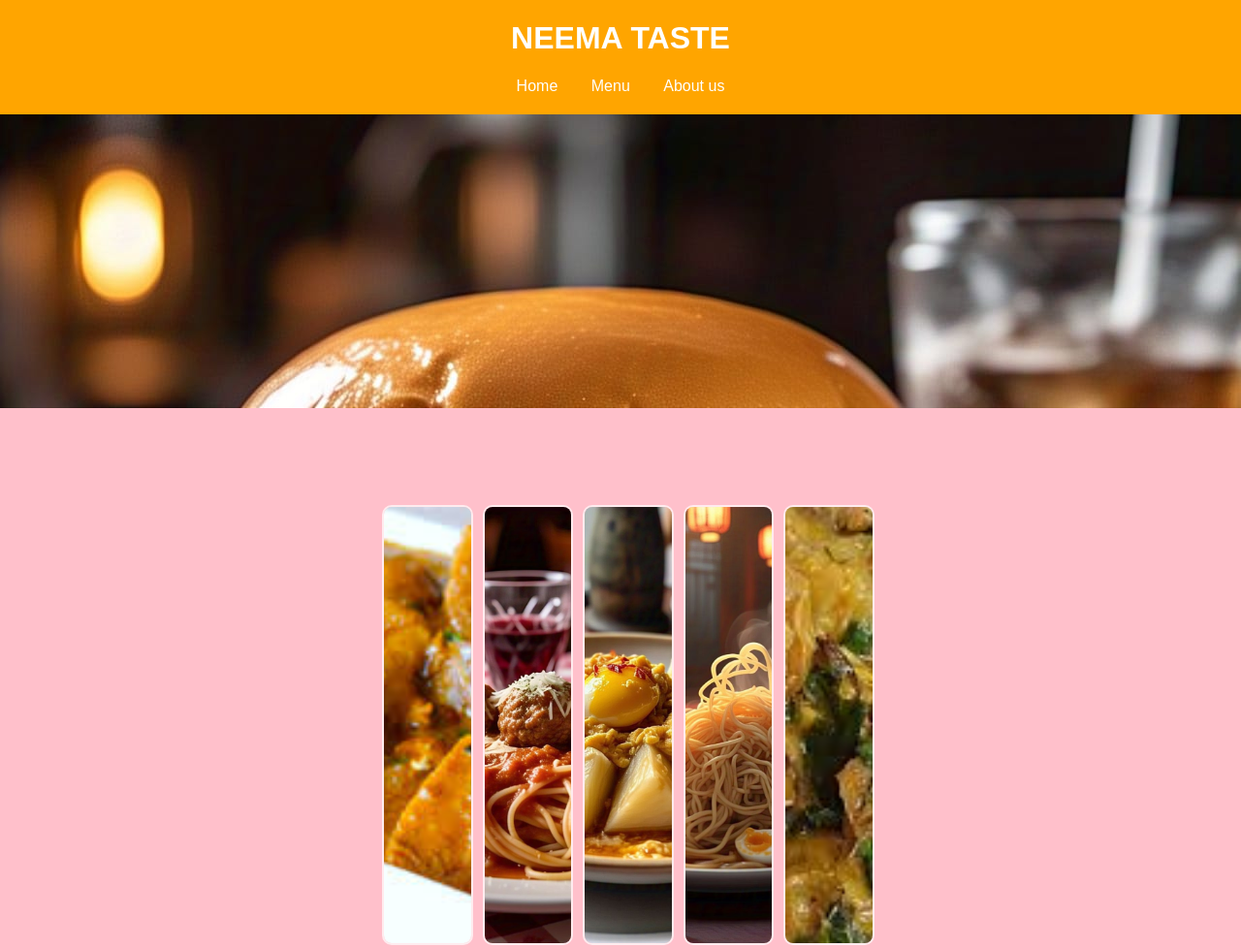
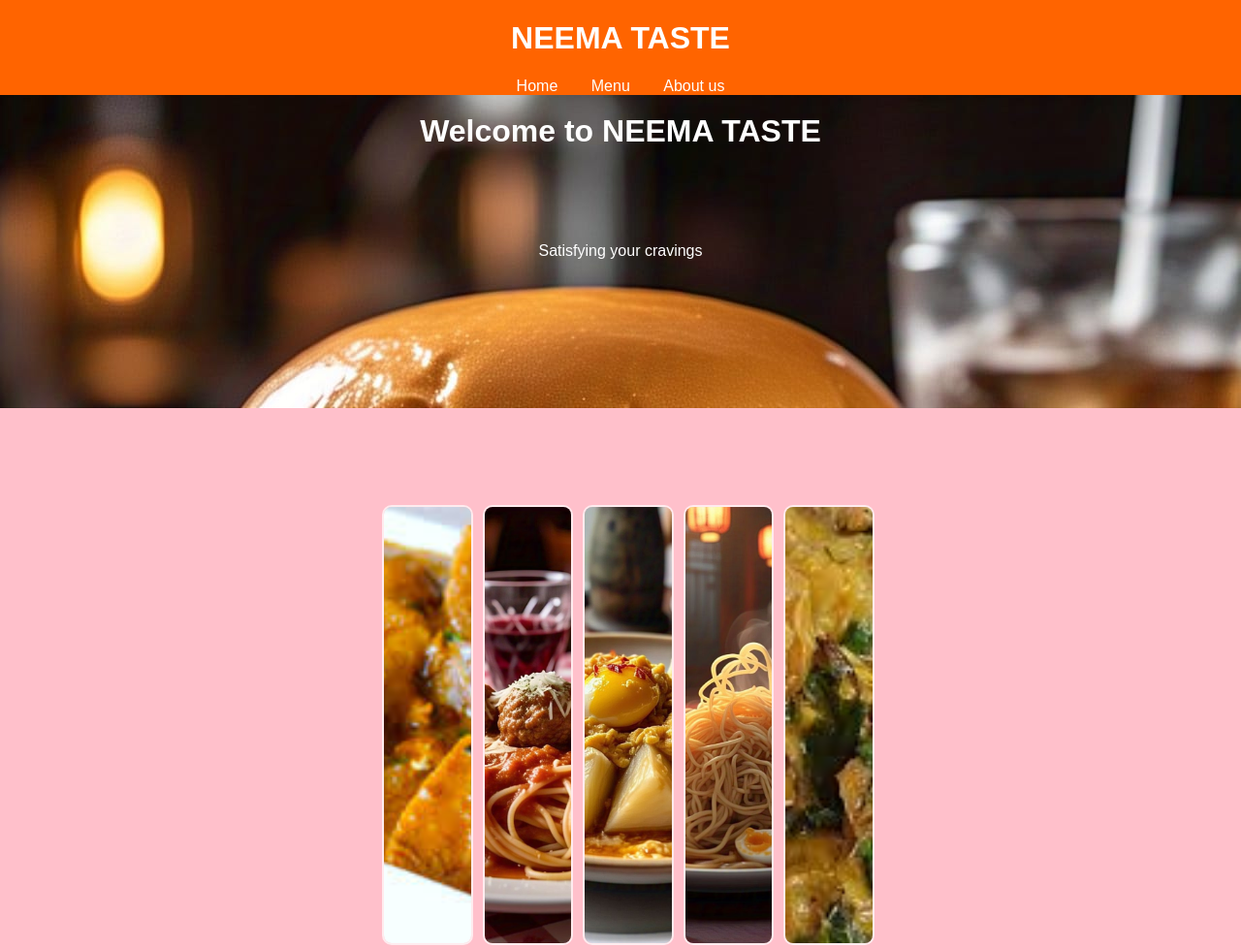
Before and after one commit to techdoc74/neema-taste-website, a plain HTML site: page index.html in a window 1280 px wide. Shown: the top 978 px of the page at 97% size. Drawn offline with Linux system fonts and the light colour scheme.

Commit message:
changed nav bar for pages

```diff
--- a/about.css
+++ b/about.css
@@ -12,7 +12,7 @@ body {
 }
 
 header {
-    background: orange; /* orange */
+    background: rgba(255, 100, 0, 150); /* orange */
     color: white;
     padding: 10px 0;
     height: 10%;
--- a/index.html
+++ b/index.html
@@ -21,8 +21,9 @@
 </header>
 
 <div class="hero">
-    <h1>Welcome to NEEMA TASTEvv</h1>
-    <p>satisfying Your Cravings</p>
+    <h1 class="heroos"></h1>
+   <h1> <p class="heroo">Welcome to NEEMA TASTE</p></h1>
+   <p>Satisfying your cravings </p>
 </div>
 
 
--- a/menu.css
+++ b/menu.css
@@ -1,5 +1,5 @@
 header {
-    background-color: orange;
+    background-color: rgba(255, 100, 0, 150);
     color: white;
     padding: 0;
     margin: 0;
--- a/neemah.css
+++ b/neemah.css
@@ -5,7 +5,7 @@ body {
     background-color: pink;
 }
 header {
-    background-color: orange;
+    background-color: rgba(255, 100, 0, 150);
     color: white;
     padding: 0;
     margin: 0;
@@ -13,6 +13,7 @@ header {
     position: fixed;
     top: 0;
     width: 100%;
+    height: 98px;
     text-align: center;
 
 
@@ -47,6 +48,12 @@ nav a {
     text-align: center;
 
 
+}
+.heroo{
+    padding-bottom: 5%;
+}
+.heroos{
+    padding-bottom: 5%;
 }
 .menu {
     padding: 20px;
```
Also changed, not shown: about.html (+1 -1 lines), menu.html (+1 -1 lines).
